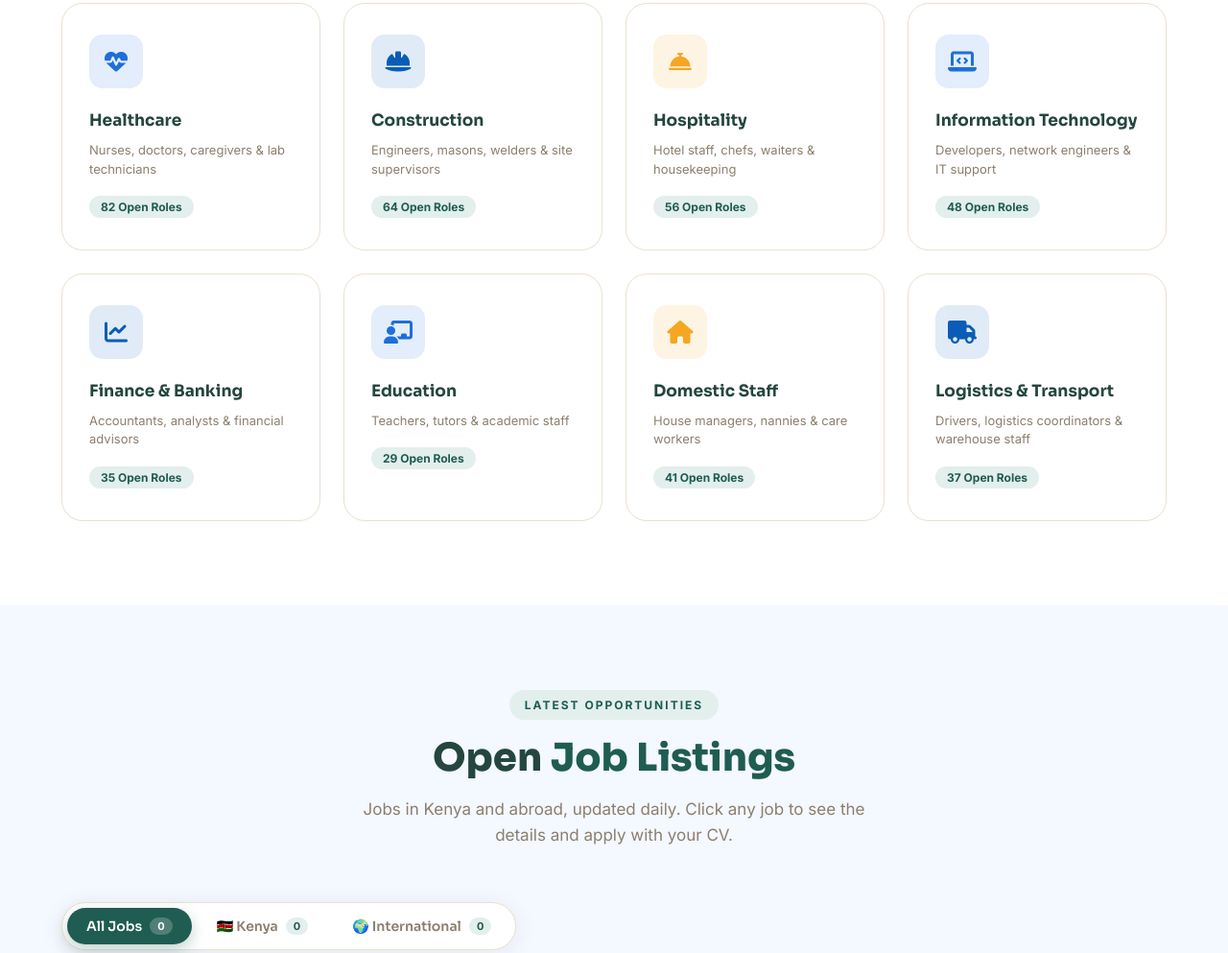
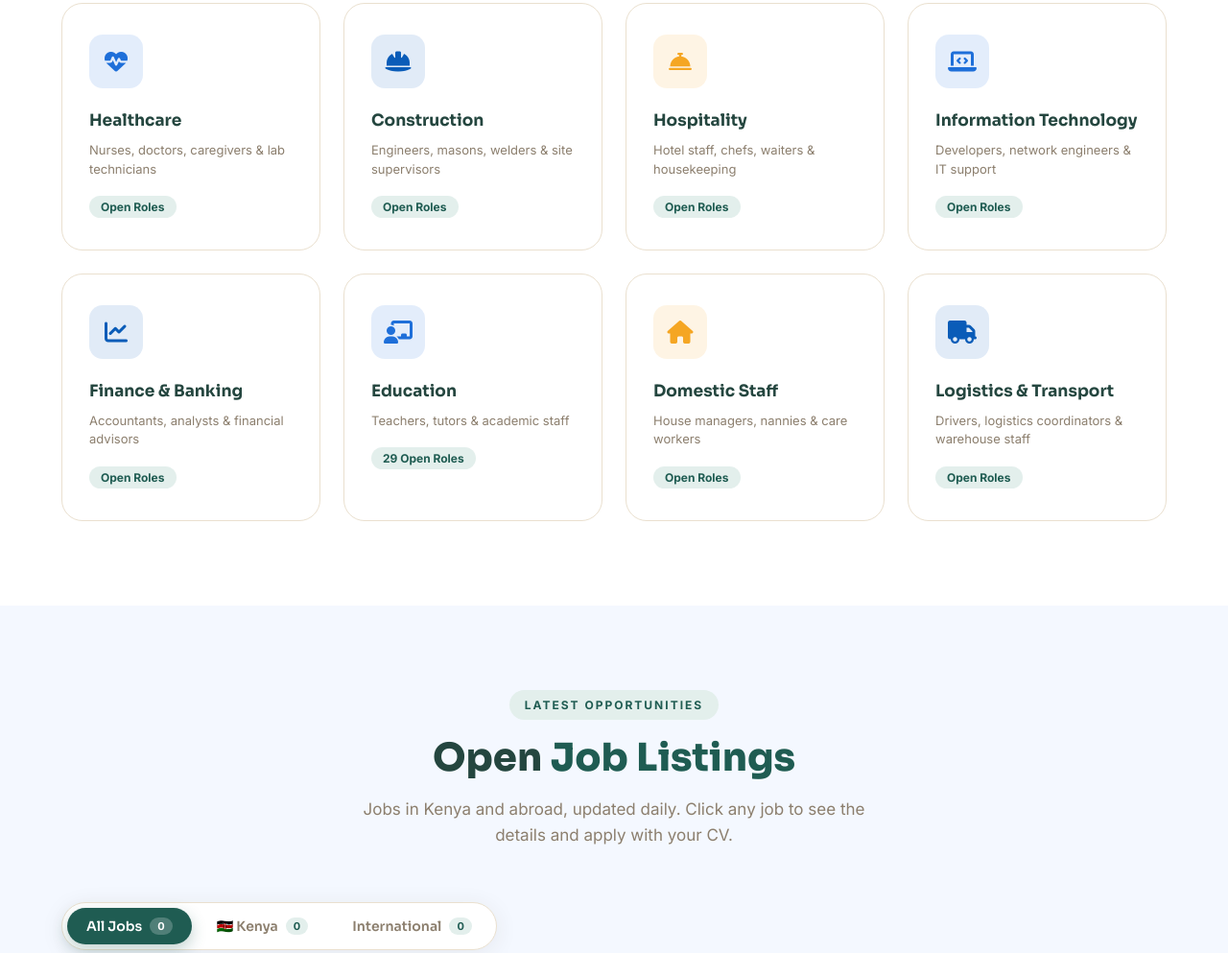
Before and after one commit to topjob-dot/TOPJOBS, a plain HTML site: page index.html in a window 1280 px wide. Shown: the part 1359-2352 px from the top of the page at 96% size. Drawn offline with nearby package versions, Linux system fonts and the light colour scheme; no server answers.

Commit message:
Update index.html

```diff
--- a/index.html
+++ b/index.html
@@ -152,31 +152,31 @@
           <div class="cat-icon" style="--c:#1E6FD9"><i class="fas fa-heartbeat"></i></div>
           <h3>Healthcare</h3>
           <p>Nurses, doctors, caregivers & lab technicians</p>
-          <span class="cat-count">82 Open Roles</span>
+          <span class="cat-count"> Open Roles</span>
         </div>
         <div class="cat-card" data-category="Construction">
           <div class="cat-icon" style="--c:#0A5CB8"><i class="fas fa-hard-hat"></i></div>
           <h3>Construction</h3>
           <p>Engineers, masons, welders & site supervisors</p>
-          <span class="cat-count">64 Open Roles</span>
+          <span class="cat-count"> Open Roles</span>
         </div>
         <div class="cat-card" data-category="Hospitality">
           <div class="cat-icon" style="--c:#F5A623"><i class="fas fa-concierge-bell"></i></div>
           <h3>Hospitality</h3>
           <p>Hotel staff, chefs, waiters & housekeeping</p>
-          <span class="cat-count">56 Open Roles</span>
+          <span class="cat-count">Open Roles</span>
         </div>
         <div class="cat-card" data-category="IT">
           <div class="cat-icon" style="--c:#1E6FD9"><i class="fas fa-laptop-code"></i></div>
           <h3>Information Technology</h3>
           <p>Developers, network engineers & IT support</p>
-          <span class="cat-count">48 Open Roles</span>
+          <span class="cat-count"> Open Roles</span>
         </div>
         <div class="cat-card" data-category="Finance">
           <div class="cat-icon" style="--c:#0A5CB8"><i class="fas fa-chart-line"></i></div>
           <h3>Finance & Banking</h3>
           <p>Accountants, analysts & financial advisors</p>
-          <span class="cat-count">35 Open Roles</span>
+          <span class="cat-count"> Open Roles</span>
         </div>
         <div class="cat-card" data-category="Education">
           <div class="cat-icon" style="--c:#1E6FD9"><i class="fas fa-chalkboard-teacher"></i></div>
@@ -188,13 +188,13 @@
           <div class="cat-icon" style="--c:#F5A623"><i class="fas fa-home"></i></div>
           <h3>Domestic Staff</h3>
           <p>House managers, nannies & care workers</p>
-          <span class="cat-count">41 Open Roles</span>
+          <span class="cat-count">Open Roles</span>
         </div>
         <div class="cat-card" data-category="Logistics">
           <div class="cat-icon" style="--c:#0A5CB8"><i class="fas fa-truck"></i></div>
           <h3>Logistics & Transport</h3>
           <p>Drivers, logistics coordinators & warehouse staff</p>
-          <span class="cat-count">37 Open Roles</span>
+          <span class="cat-count"> Open Roles</span>
         </div>
       </div>
     </div>
@@ -212,7 +212,7 @@
         <div class="jobs-tabs" role="tablist" aria-label="Job region">
           <button class="jobs-tab active" data-tab="all" role="tab">All Jobs <span class="tab-count" id="tabCountAll">0</span></button>
           <button class="jobs-tab" data-tab="kenya" role="tab">🇰🇪 Kenya <span class="tab-count" id="tabCountKenya">0</span></button>
-          <button class="jobs-tab" data-tab="international" role="tab">🌍 International <span class="tab-count" id="tabCountIntl">0</span></button>
+          <button class="jobs-tab" data-tab="international" role="tab">International <span class="tab-count" id="tabCountIntl">0</span></button>
         </div>
         <span class="jobs-count" id="jobsCount"></span>
       </div>
@@ -462,7 +462,7 @@
             <i class="fas fa-envelope"></i>
             <div>
               <strong>Email Us</strong>
-              <span>info@globalworkkenya.com<br/>topjobsseekers@gmail.com</span>
+              <span>REACH OUT VIA EMAIL TOO<br/>topjobsseekers@gmail.com</span>
             </div>
           </div>
           <div class="contact-item">
```
